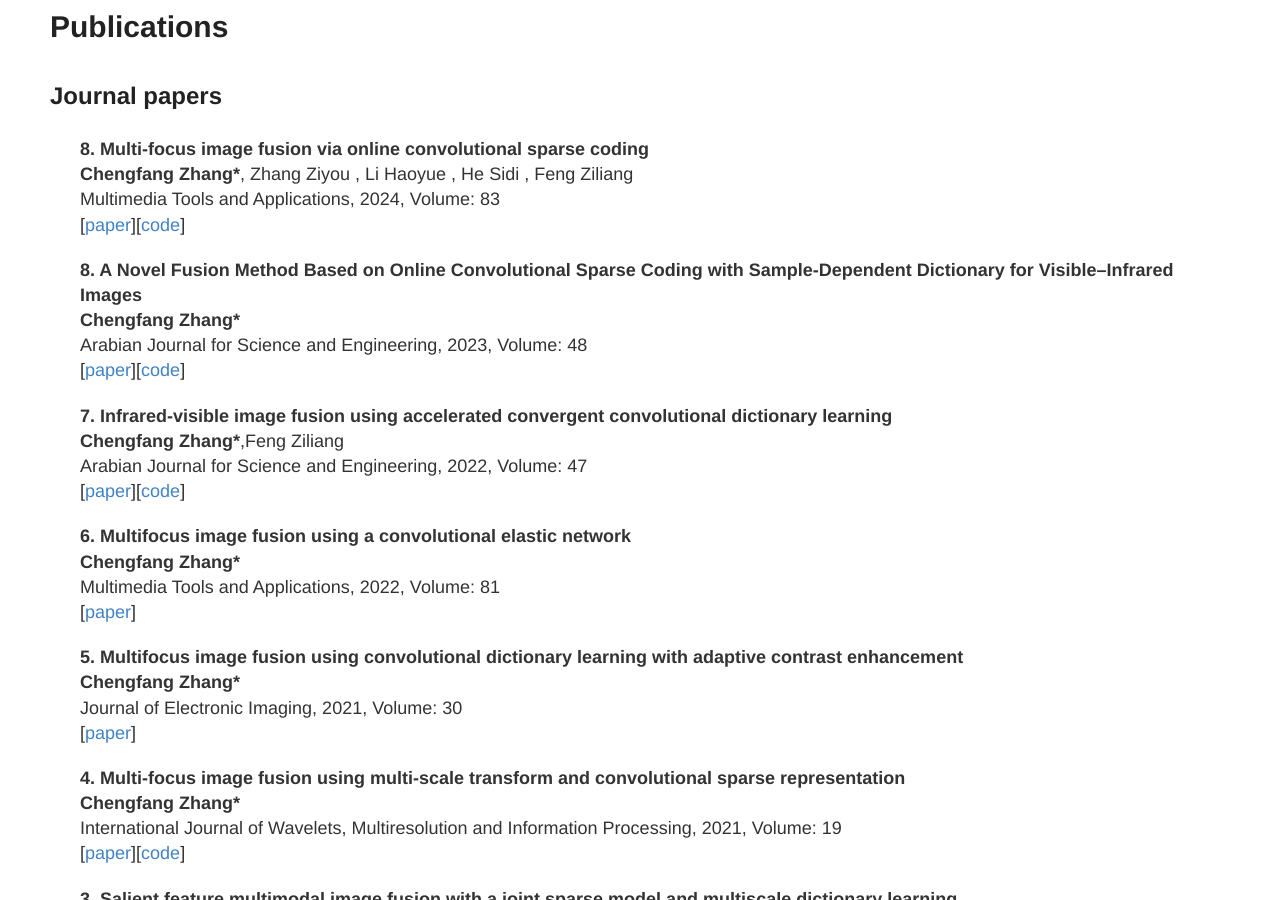
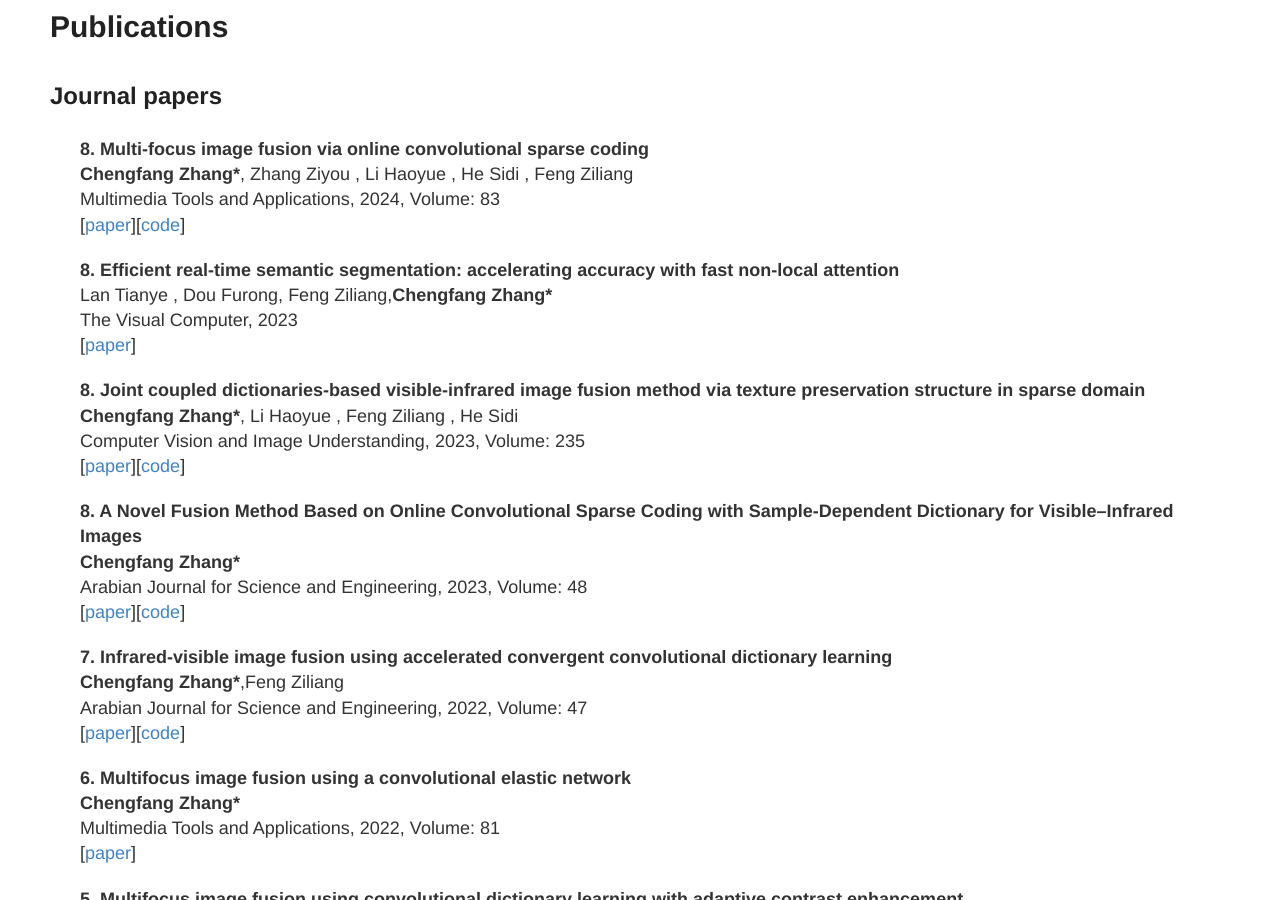
Before and after one commit to ChengfangZhang117/ChengfangZhang117.github.io, a Jekyll site: the page built from index.md, in a window 1280 px wide and 900 px high, scrolled down 725 px. Built offline with Jekyll 4.4.1, drawn with Linux system fonts in a browser that asks for light colours; our own code applies the rules of GitHub Pages for plain Markdown files.

Commit message:
index.md

```diff
--- a/index.md
+++ b/index.md
@@ -25,6 +25,9 @@ I am currently a member at [Intelligent Policing Key Laboratory of Sichuan Provi
 <div class="papers-container papers-selected">
 
 
+
+
+
 <div class="publication media paperhi">
 <div class="media-body">
       <b>8. Multi-focus image fusion via online convolutional sparse coding</b><br>
@@ -34,6 +37,23 @@ I am currently a member at [Intelligent Policing Key Laboratory of Sichuan Provi
    </div>
 </div>
 
+<div class="publication media paperhi">
+<div class="media-body">
+      <b>8. Efficient real-time semantic segmentation: accelerating accuracy with fast non-local attention</b><br>
+      Lan Tianye , Dou Furong, Feng Ziliang,<strong><b>Chengfang Zhang*</b></strong><br/>
+     The Visual Computer, 2023 <br/>
+ [<a href="https://doi.org/10.1007/s00371-023-03135-y">paper</a>]
+   </div>
+</div>
+
+<div class="publication media paperhi">
+<div class="media-body">
+      <b>8. Joint coupled dictionaries-based visible-infrared image fusion method via texture preservation structure in sparse domain</b><br>
+      <strong><b>Chengfang Zhang*</b></strong>, Li Haoyue  , Feng Ziliang , He Sidi<br/>
+     Computer Vision and Image Understanding, 2023, Volume: 235 <br/>
+ [<a href="https://doi.org/10.1016/j.cviu.2023.103781">paper</a>][<a href="https://github.com/ChengfangZhang117/CDL_ksvdiv_joint">code</a>]
+   </div>
+</div>
 
 <div class="publication media paperhi">
 <div class="media-body">
```
